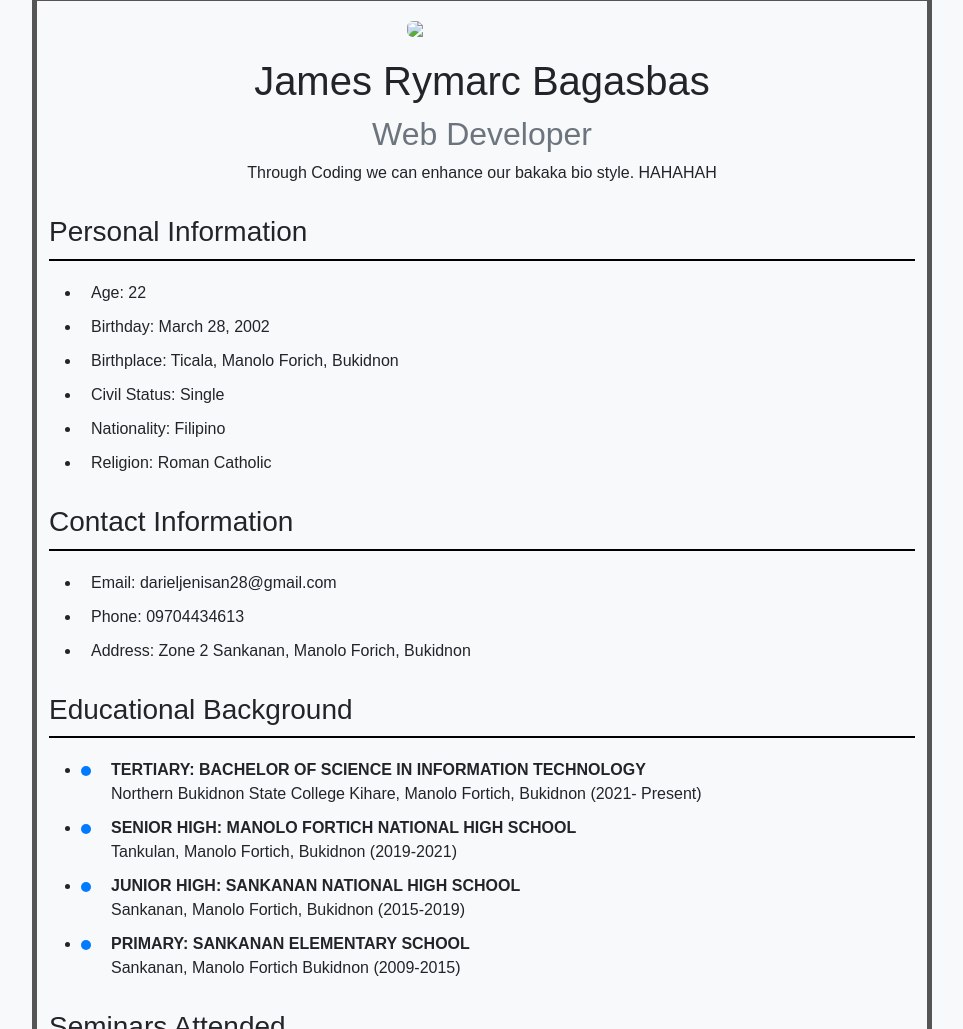
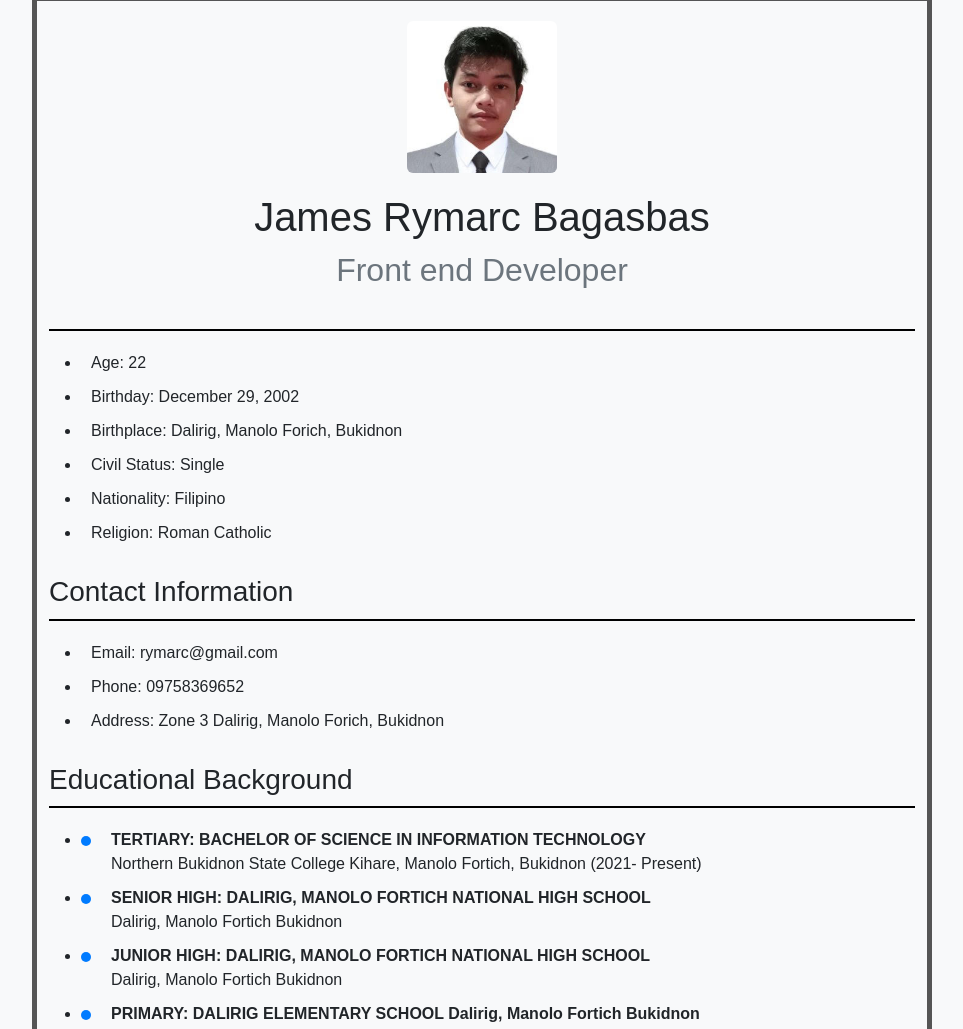
Before and after one commit to JamesRymarc29/Bagasbas-Portfolio, a plain HTML site: page Profile.html in a window 1280 px wide. Shown: the part 54-1083 px from the top of the page, without its empty margins (158-1121 px from the left). Drawn offline with nearby package versions, Linux system fonts and the light colour scheme.

Commit message:
added few html codes

```diff
--- a/Profile.html
+++ b/Profile.html
@@ -12,18 +12,18 @@
 
 <div class="container">
     <div class="profile-header">
-        <img src="profile.jpg" class="rounded mx-auto d-block">
+        <img src="Rymarc.jpg" class="rounded mx-auto d-block">
         <h1>James Rymarc Bagasbas</h1>
-        <h2>Web Developer</h2>
-        <p>Through Coding we can enhance our bakaka bio style. HAHAHAH</p>
+        <h2>Front end Developer</h2>
+        <p></p>
     </div>
 
     <div class="contact-info">
-        <h3 class="section-title">Personal Information</h3>
+        <h3 class="section-title"></h3>
         <ul>
             <li><i class="bi bi-envelope-fill"></i> Age: 22</li>
-            <li><i class="bi bi-phone-fill"></i> Birthday: March 28, 2002 </li>
-            <li><i class="bi bi-geo-alt-fill"></i> Birthplace: Ticala, Manolo Forich, Bukidnon</li>
+            <li><i class="bi bi-phone-fill"></i> Birthday: December 29, 2002 </li>
+            <li><i class="bi bi-geo-alt-fill"></i> Birthplace: Dalirig, Manolo Forich, Bukidnon</li>
             <li><i class="bi bi-geo-alt-fill"></i> Civil Status: Single</li>
             <li><i class="bi bi-envelope-fill"></i> Nationality: Filipino</li>
             <li><i class="bi bi-phone-fill"></i> Religion: Roman Catholic</li>
@@ -33,9 +33,9 @@
     <div class="contact-info">
         <h3 class="section-title">Contact Information</h3>
         <ul>
-            <li><i class="bi bi-envelope-fill"></i> Email: darieljenisan28@gmail.com</li>
-            <li><i class="bi bi-phone-fill"></i> Phone: 09704434613</li>
-            <li><i class="bi bi-geo-alt-fill"></i> Address: Zone 2 Sankanan, Manolo Forich, Bukidnon</li>
+            <li><i class="bi bi-envelope-fill"></i> Email: rymarc@gmail.com</li>
+            <li><i class="bi bi-phone-fill"></i> Phone: 09758369652</li>
+            <li><i class="bi bi-geo-alt-fill"></i> Address: Zone 3 Dalirig, Manolo Forich, Bukidnon</li>
         </ul>
     </div>
 
@@ -48,16 +48,16 @@
                 Northern Bukidnon State College Kihare, Manolo Fortich, Bukidnon (2021- Present)
             </li>
             <li>
-                <strong>SENIOR HIGH: MANOLO FORTICH NATIONAL HIGH SCHOOL</strong><br>
-                Tankulan, Manolo Fortich, Bukidnon (2019-2021)
+                <strong>SENIOR HIGH: DALIRIG, MANOLO FORTICH NATIONAL HIGH SCHOOL</strong><br>
+                Dalirig, Manolo Fortich Bukidnon
             </li>
             <li>
-                <strong>JUNIOR HIGH: SANKANAN NATIONAL HIGH SCHOOL</strong><br>
-                Sankanan, Manolo Fortich, Bukidnon (2015-2019)
+                <strong>JUNIOR HIGH: DALIRIG, MANOLO FORTICH NATIONAL HIGH SCHOOL</strong><br>
+                Dalirig, Manolo Fortich Bukidnon
             </li>
             <li>
-                <strong>PRIMARY: SANKANAN ELEMENTARY SCHOOL </strong><br>
-                Sankanan, Manolo Fortich Bukidnon (2009-2015)
+                <strong>PRIMARY: DALIRIG ELEMENTARY SCHOOL
+                Dalirig, Manolo Fortich Bukidnon
             </li>
         </ul>
     </div>
```
Also changed, not shown: index.html (+34 -0 lines).
